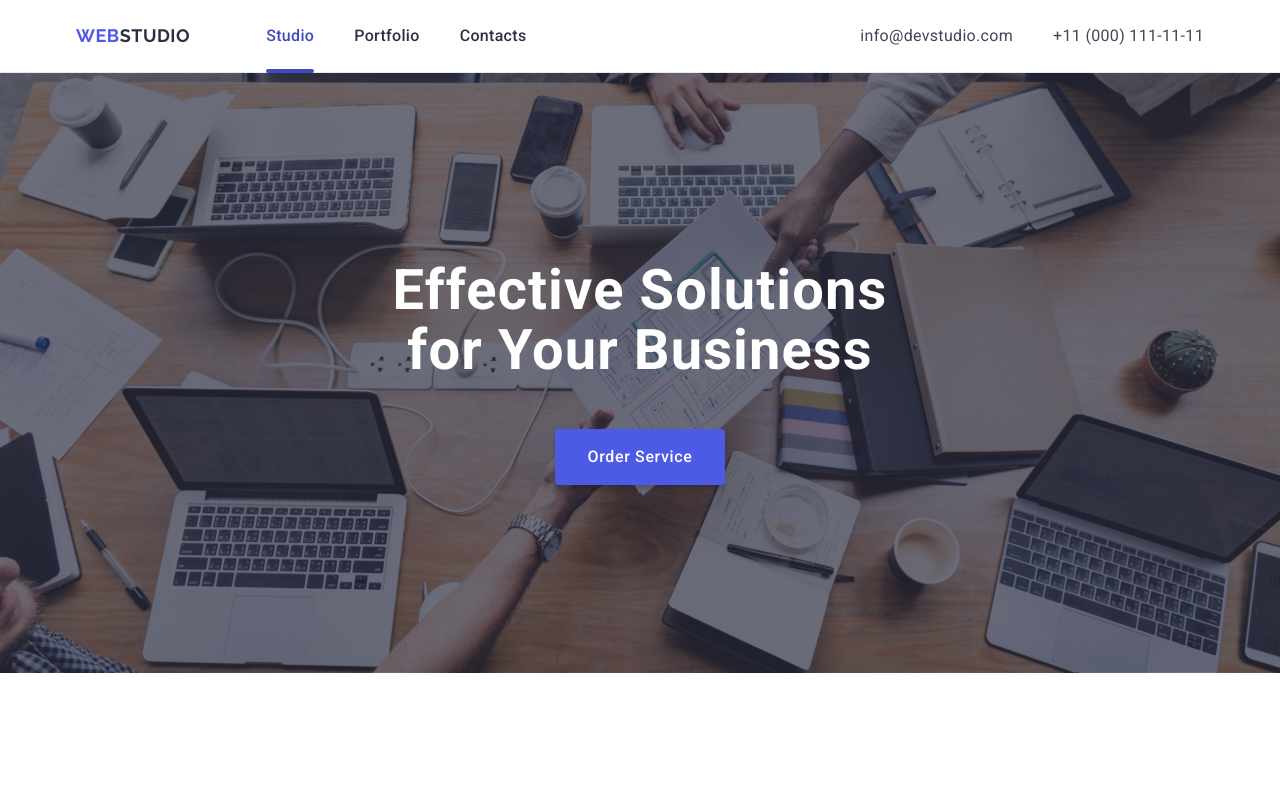
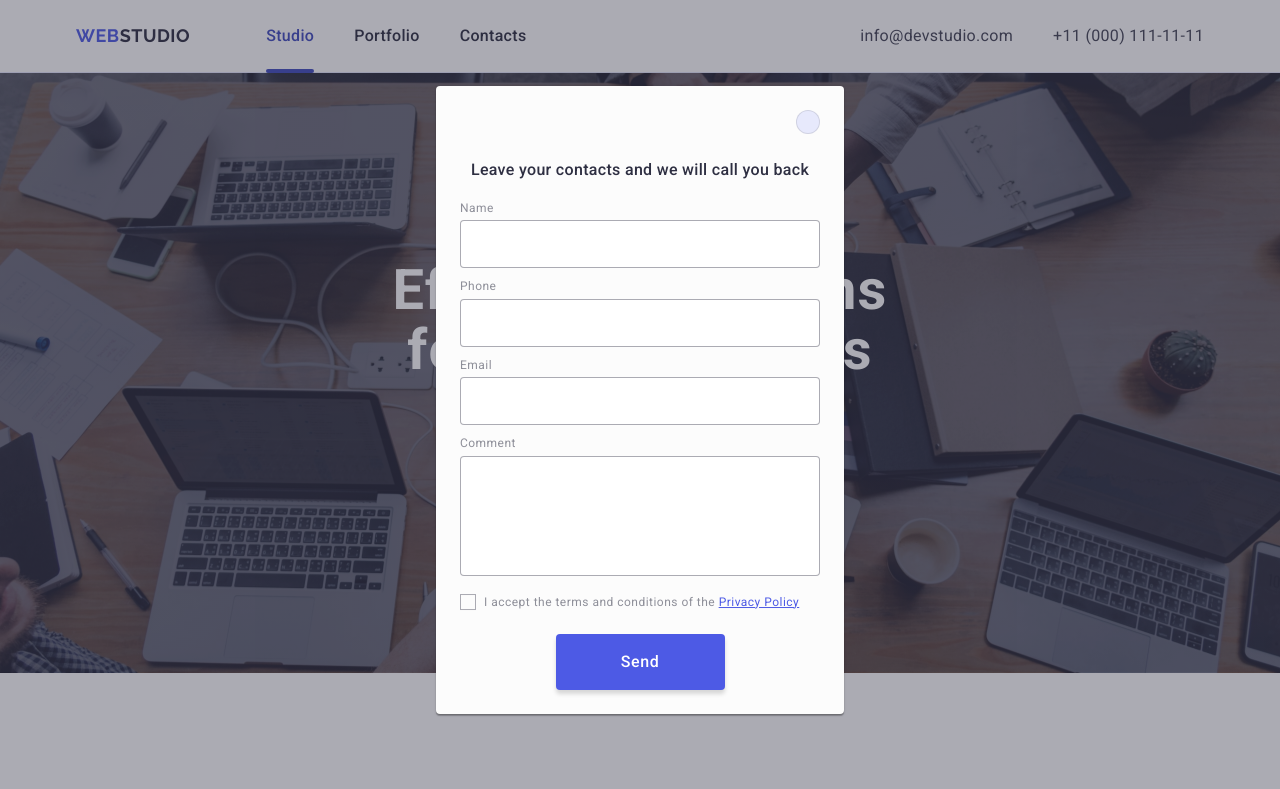
Before and after one commit to Katrinast/goit-markup-hw-05, a plain HTML site: page index.html in a window 1280 px wide. Shown: the top 789 px of the page. Drawn offline with nearby package versions, Linux system fonts and the light colour scheme.

Commit message:
corrected

```diff
--- a/index.html
+++ b/index.html
@@ -471,7 +471,7 @@
   </form>
     </div>
   </footer>
-  <div class="backdrop iis-open">
+  <div class="backdrop is-open">
     <div class="modal">
       <button type="button" class="modal-close-btn">
         <svg class="icon icon-close" width="8" height="8">
```
